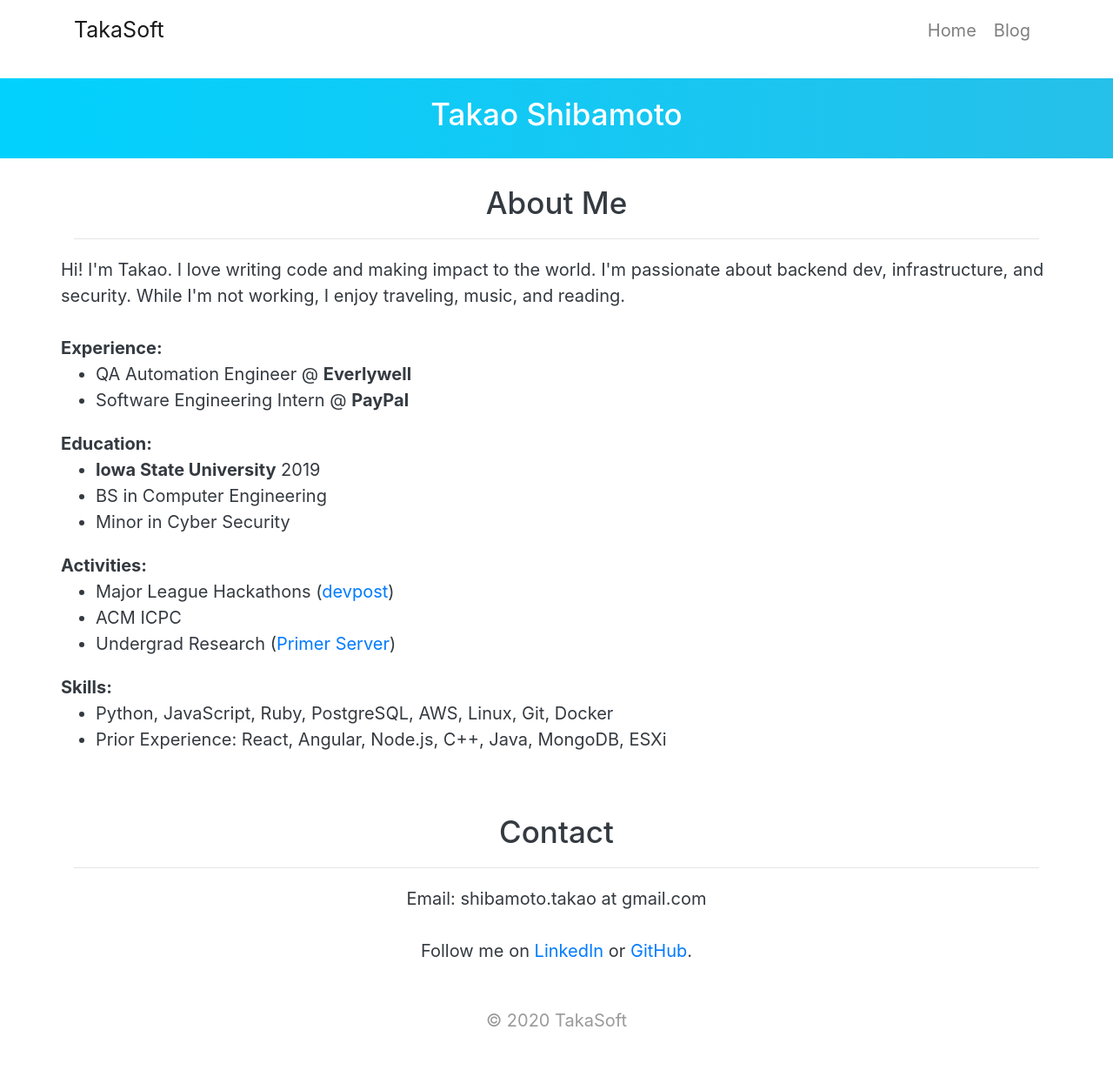
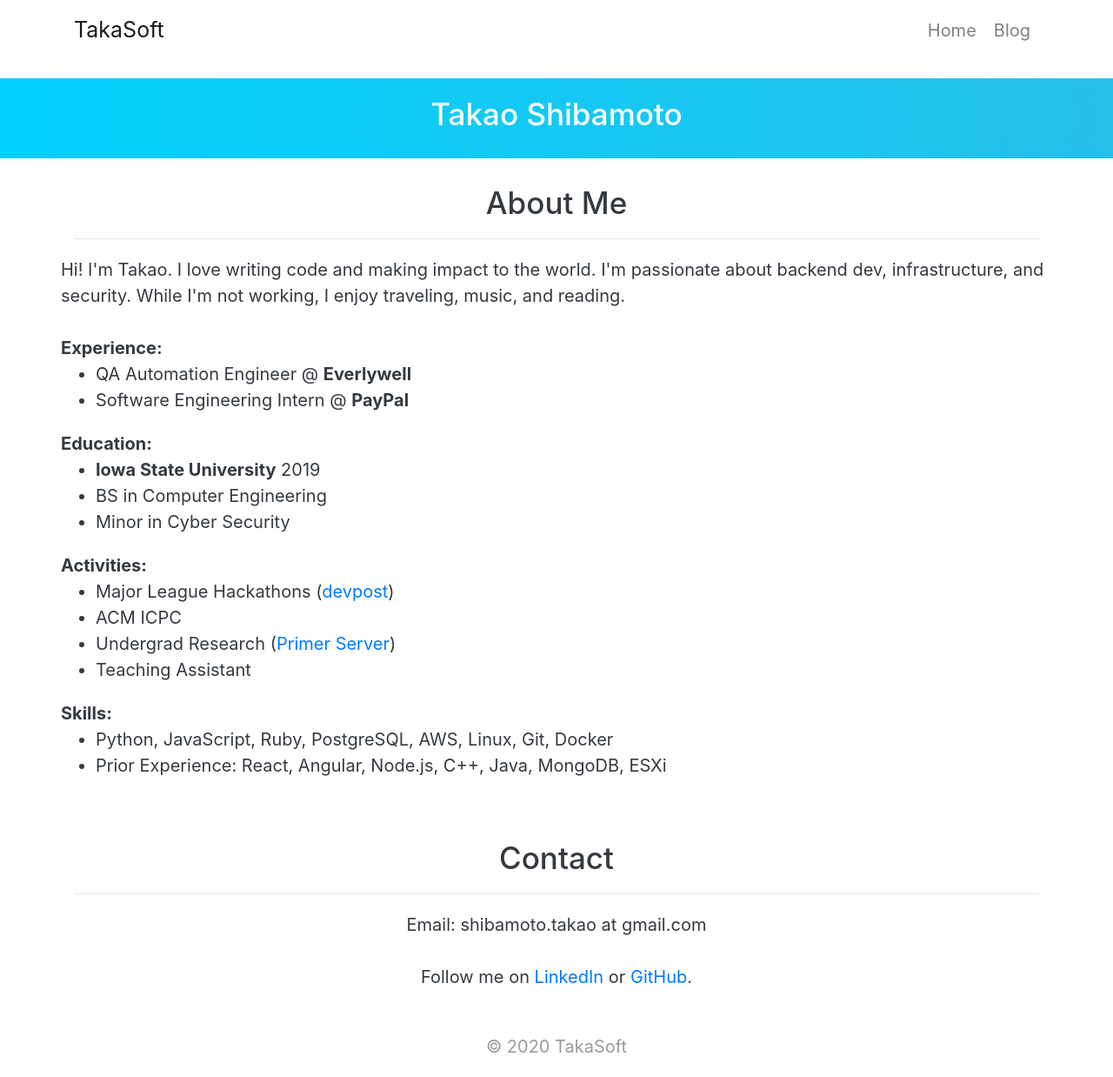
Before and after one commit to takasoft/takasoft.github.io, a Jekyll site: the page built from index.html, in a window 1280 px wide. Shown: the whole page at 87% size. Built offline with Jekyll 4.4.1, drawn with Linux system fonts in a browser that asks for light colours; before the commit the page ends 1208 px from its top, so only the background shows below that.

Commit message:
Update index.html

```diff
--- a/index.html
+++ b/index.html
@@ -46,6 +46,7 @@ title: Home
         <li>Major League Hackathons (<a href="https://devpost.com/takao-shibamoto">devpost</a>)</li>
         <li>ACM ICPC</li>
         <li>Undergrad Research (<a href="{{ site.url }}{{ site.baseurl }}/blog/ncur-primer-server">Primer Server</a>)</li>
+        <li>Teaching Assistant</li>
       </ul>
     </div>
 
```
